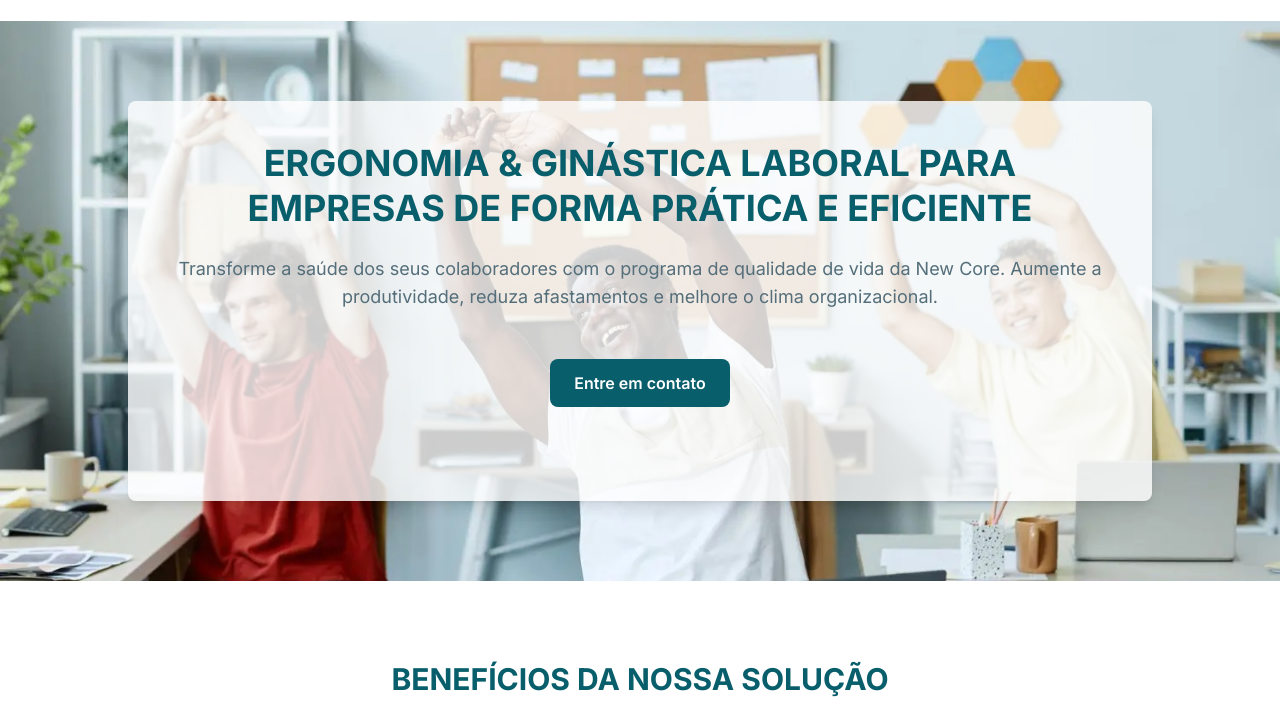
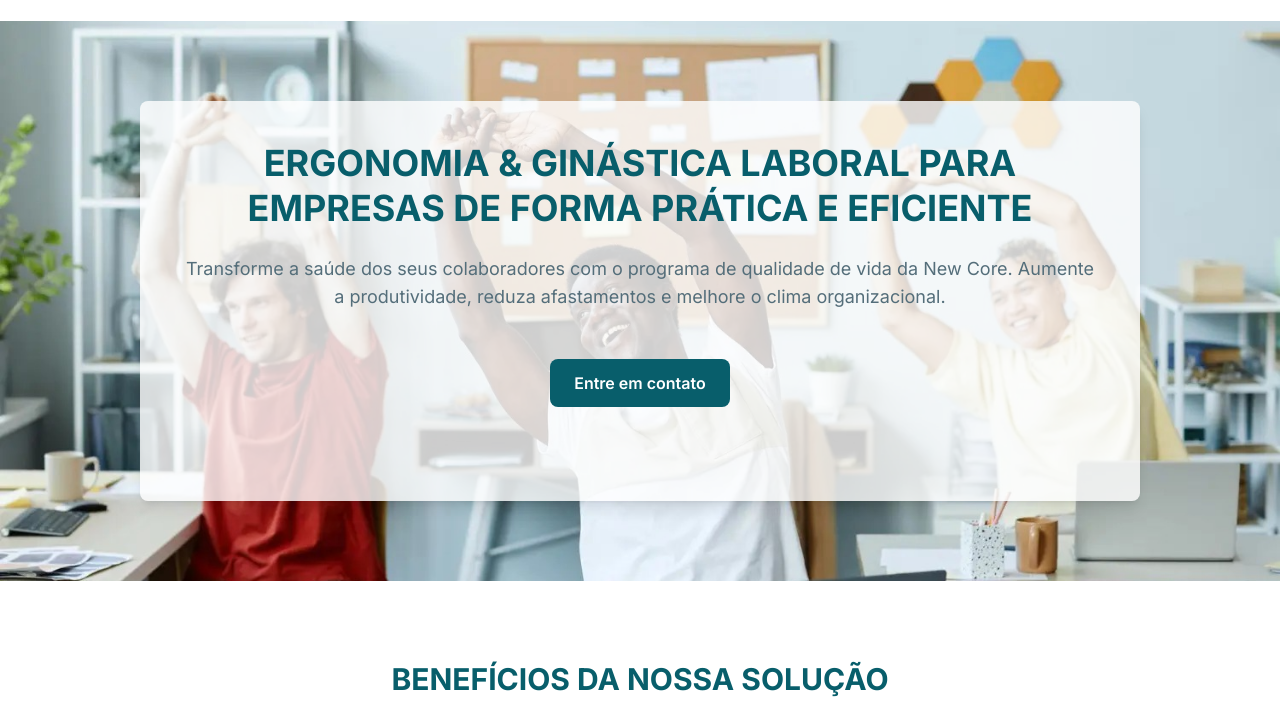
Before and after one commit to ssgobin/ncorelaboral-web, a plain HTML site: page index.html in a window 1280 px wide. Shown: the part 75-800 px from the top of the page. Drawn offline with nearby package versions, Linux system fonts and the light colour scheme.

Commit message:
Alterações de tamanho

```diff
--- a/index.html
+++ b/index.html
@@ -36,7 +36,7 @@
   style="background-image: url('img/img-bg.jpeg');"
 >
   <div class="max-w-5xl mx-auto">
-    <div class="bg-white bg-opacity-80 p-10 rounded-lg shadow-lg text-center space-y-6 min-h-[400px] min-w-full">
+    <div class="bg-white bg-opacity-80 p-10 rounded-lg shadow-lg text-center space-y-6 min-h-[400px] max-w-[1000px] w-full mx-auto">
       <h2 class="text-4xl font-bold text-[#085E6B] leading-tight">
         ERGONOMIA & GINÁSTICA LABORAL PARA EMPRESAS DE FORMA PRÁTICA E EFICIENTE
       </h2>
```
Also changed, not shown: sobre.html (+1 -1 lines), solucoes.html (+1 -1 lines).
